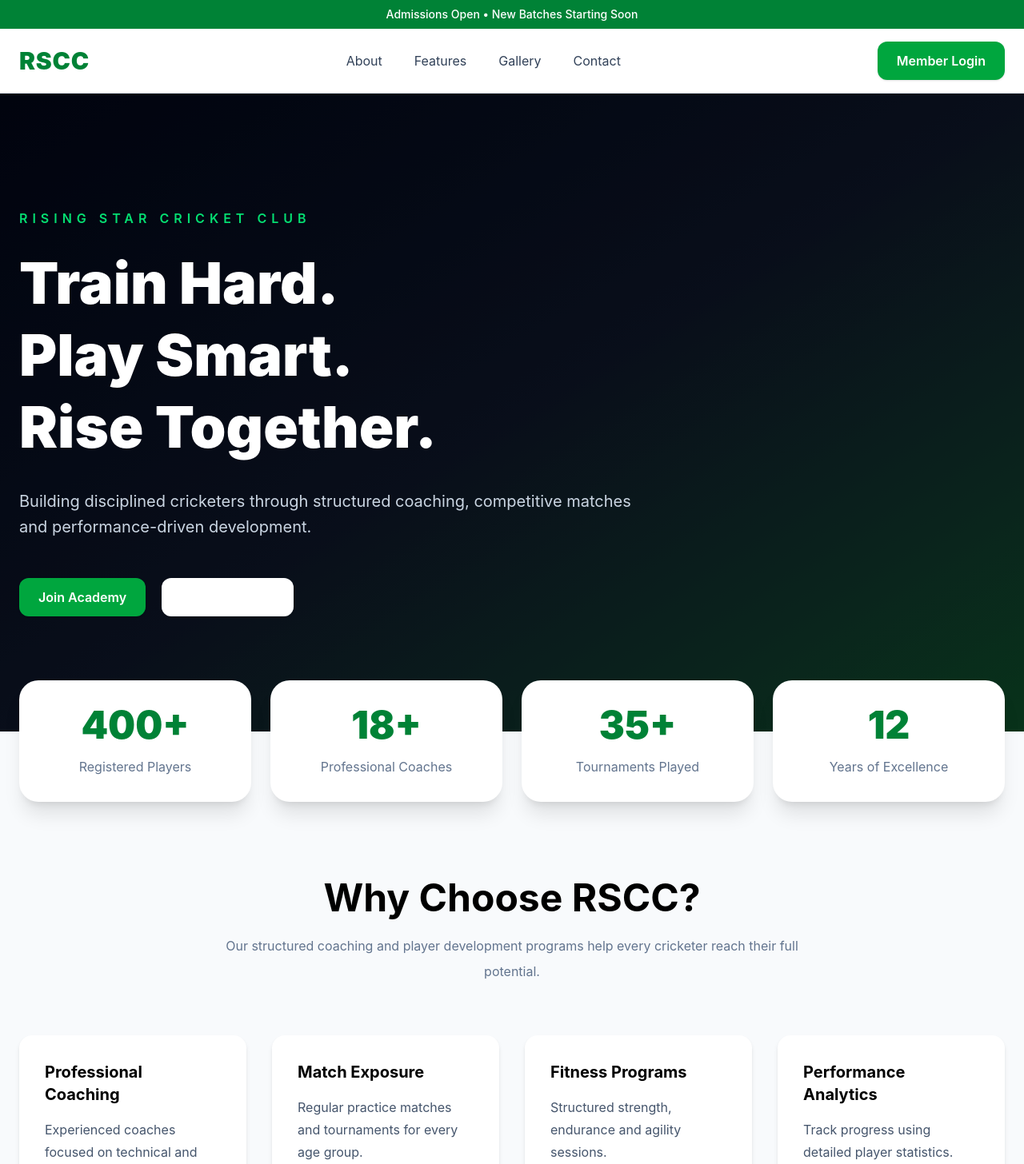
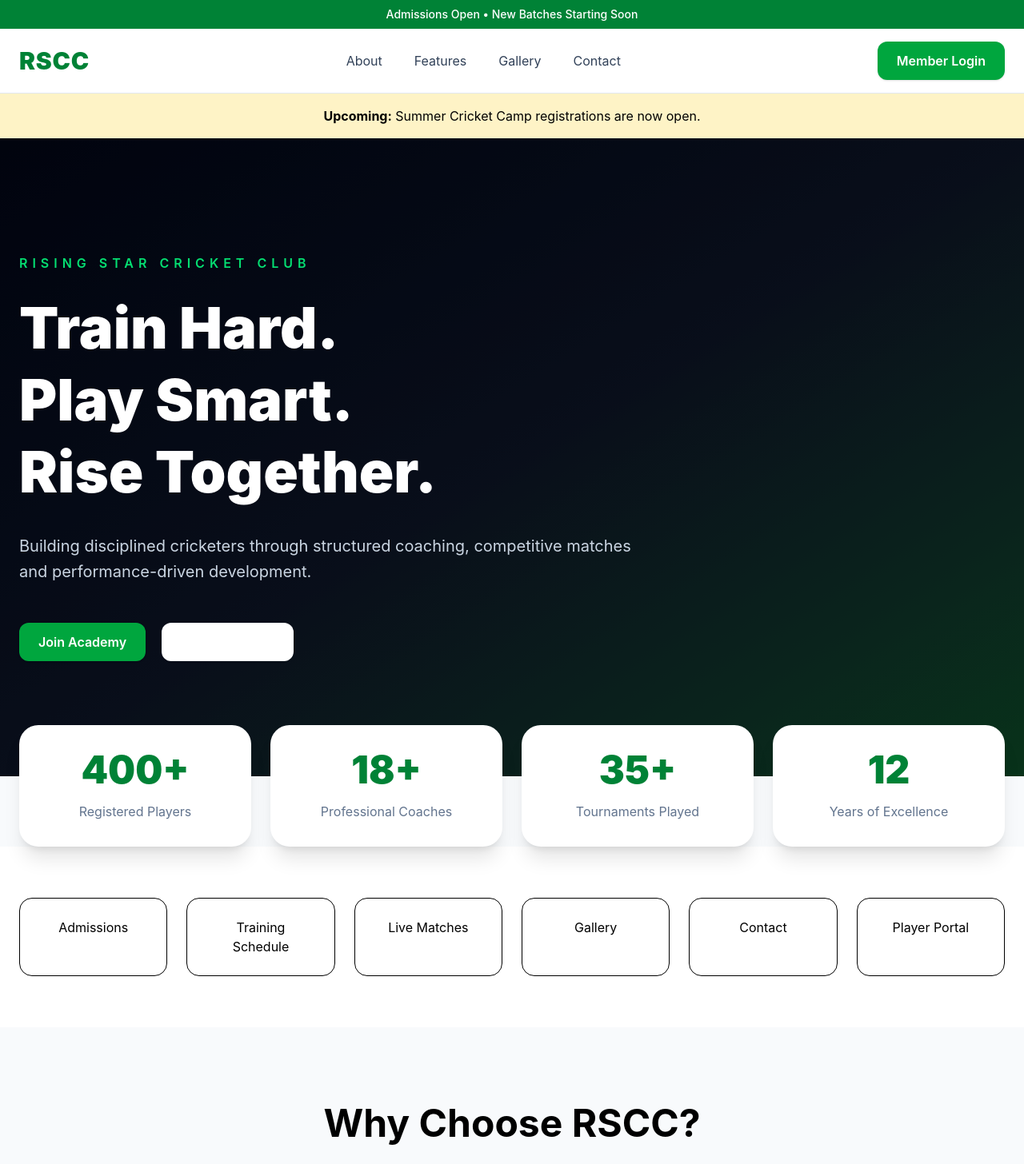
Before and after one commit to apexalphaa/rscc-app, a React (Vite) app in the folder apps/frontend/: page / in a window 1280 px wide. Shown: the top 1456 px of the page at 80% size. Built offline with nearby package versions, Linux system fonts and the light colour scheme.

Commit message:
Update Home.jsx

```diff
--- a/apps/frontend/src/pages/Home.jsx
+++ b/apps/frontend/src/pages/Home.jsx
@@ -9,13 +9,18 @@ import WhyChoose from "../components/WhyChoose";
 import Coaches from "../components/Coaches";
 import UpcomingEvents from "../components/UpcomingEvents";
 import CTA from "../components/CTA";
+import Announcement from "../components/Announcement";
+import QuickLinks from "../components/QuickLinks";
 
 export default function Home() {
   return (
     <>
+  <>
   <Navbar />
+  <Announcement />
   <Hero />
   <Stats />
+  <QuickLinks />
   <WhyChoose />
   <Features />
   <About />
@@ -25,5 +30,6 @@ export default function Home() {
   <CTA />
   <Footer />
 </>
+</>
   );
 }
```
